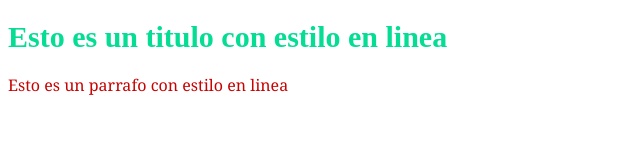
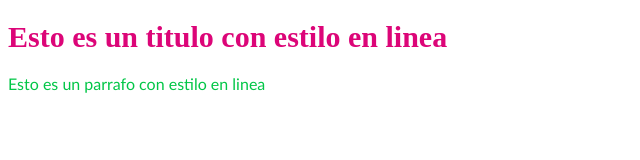
Before and after one commit to fgonzalez6-lab/Modulo8, a plain HTML site: page index.html in a window 1280 px wide. Shown: the whole page, without its empty margins (0-640 px from the left). Drawn offline with Linux system fonts and the light colour scheme.

Commit message:
Estilo a nivel de archivo

```diff
--- /dev/null
+++ b/estilo.css
@@ -0,0 +1,8 @@
+h1{
+    color: rgb(220, 5, 120);
+    font-size: 30px;
+}
+p{
+  color: rgb(2, 198, 71);
+  font-family: 'Gill Sans', 'Gill Sans MT', Calibri, 'Trebuchet MS', sans-serif;
+}
--- a/index.html
+++ b/index.html
@@ -2,19 +2,12 @@
 <html>
     <head>
         <title>Estilo en linea</title>
+        <link rel="stylesheet" href="estilo.css" />
     </head>
-    <style>
-        h1{
-            color: rgb(5, 220, 148);
-            font-size: 30px;
-        }
-        p{
-            color: rgb(198, 2, 2);
-            font-family: Georgia, 'Times New Roman', Times, serif;
-        }
-    </style>
+
     <body>
         <h1>Esto es un titulo con estilo en linea</h1>
         <p>Esto es un parrafo con estilo en linea</p>
     </body>
+
 </html>
```
